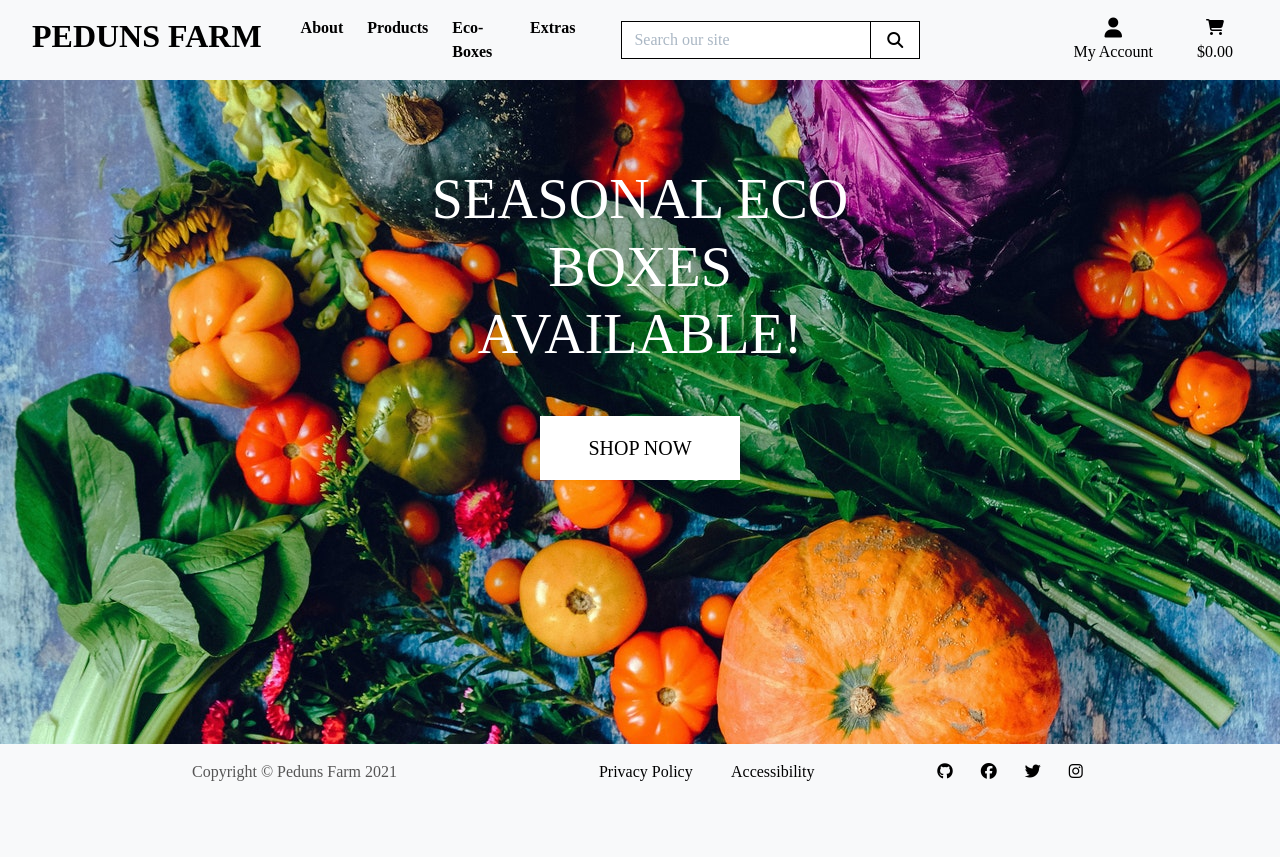
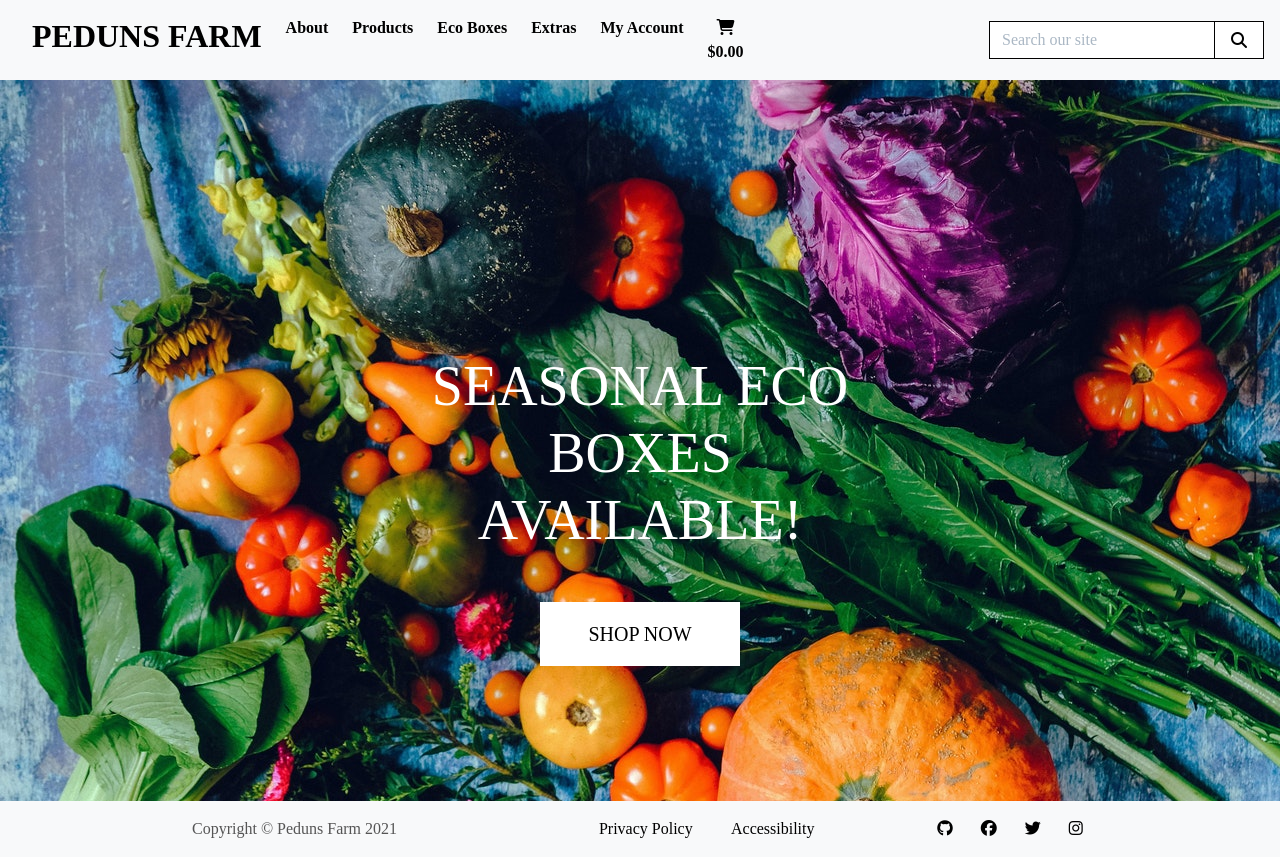
Before and after one commit to Joan-Amudu/Peduns-Farm, a Django app: page / in a window 1280 px wide. Before the commit the page ends 781 px from the top, so only its background shows below. Run offline with Django 3.2, Linux system fonts and the light colour scheme; some libraries are stand-ins or nearby versions.

Commit message:
Adjusting navbar on medium screens, especially ipad-pro

```diff
--- a/home/templates/home/index.html
+++ b/home/templates/home/index.html
@@ -3,7 +3,7 @@
 
 {% block content %}
 <div class="container h-100">
-    <div class="row h-100">
+    <div class="row h-100 home">
         <div class="col-12 col-md-6 offset-md-3 py-5">
             <h1 class="display-4 logo-font text-white text-center">
                 Seasonal Eco Boxes Available!
--- a/static/css/base.css
+++ b/static/css/base.css
@@ -193,14 +193,7 @@ footer i {
     color: #000;
 }
 
-/* -------------------------------- Media Queries */
 
-/* Slightly larger container on xl screens */
-@media (min-width: 1200px) {
-  .container {
-    max-width: 80%;
-  }
-}
 
 /* Allauth form formatting */
 
@@ -258,7 +251,7 @@ footer i {
 
 /* Custom Allauth form formatting */
 
-.account_title,
+.account_title span,
 .statement_title span {
     border-bottom: 4px solid #21b888;
     justify-content: center;
@@ -296,6 +289,14 @@ footer i {
     border-radius: 0;
 }
 
+/* -------------------------------- Media Queries */
+
+/* Slightly larger container on xl screens */
+@media (min-width: 1200px) {
+    .container {
+      max-width: 80%;
+    }
+  }
 
 /* fixed top navbar only on medium and up */
 @media (min-width: 992px) {
@@ -310,6 +311,10 @@ footer i {
     .header-container {
         padding-top: 164px;
     }
+
+    .home {
+        padding-top: 20%;
+    }
 }
 
 /* pad the top a bit when navbar is collapsed on mobile */
@@ -320,6 +325,6 @@ footer i {
 
     body {
         overflow: hidden;
-        min-height: 100vh;
+
     }
 }
--- a/templates/base.html
+++ b/templates/base.html
@@ -48,10 +48,10 @@
         </button>
 
           <div class="collapse navbar-collapse" id="navbarNav">
-            <div class="col-12 col-lg-4 my-auto py-1 py-lg-0">
-              <ul class="navbar-nav">
-                  <li class="nav-item dropdown">
-                      <a class="font-weight-bold nav-link text-black mr-2" href="#" id="all-products-link" data-toggle="dropdown" aria-haspopup="true" aria-expanded="false">
+              <ul class="navbar-nav mr-auto">
+                <!-- About Us -->
+                  <li class="font-weight-bold nav-item dropdown">
+                      <a class="nav-link text-black mr-2" href="#" id="all-products-link" data-toggle="dropdown" aria-haspopup="true" aria-expanded="false">
                           About
                       </a>
                       <div class="dropdown-menu border-0" aria-labelledby="all-products-link">
@@ -60,6 +60,7 @@
                           <a href="{% url 'contact' %}" class="dropdown-item">Contact Us</a>
                       </div>
                   </li>
+                  <!-- All Products -->
                   <li class="font-weight-bold nav-item dropdown">
                       <a class="nav-link text-black mr-2" href="#" id="all-products-link" data-toggle="dropdown" aria-haspopup="true" aria-expanded="false">
                           Products
@@ -73,7 +74,7 @@
                   </li>
                   <li class="font-weight-bold nav-item">
                       <a class="nav-link text-black mr-2" href="{% url 'products' %}?category=eco_boxes">
-                          Eco-Boxes
+                          Eco Boxes
                       </a>
                   </li>
                   <li class="font-weight-bold nav-item dropdown">
@@ -86,28 +87,11 @@
                           <a href="{% url 'products' %}?category=fruits,vegetables" class="dropdown-item">All Extras</a>
                       </div>
                   </li>
-              </ul>
-            </div>
-            <div class="col-12 col-lg-4 my-auto py-1 py-lg-0">
-              <form method="GET" action="{% url 'products' %}">
-                  <div class="input-group w-100">
-                      <input class="form-control border border-black rounded-0" type="text" name="q" placeholder="Search our site">
-                      <div class="input-group-append">
-                          <button class="form-control btn btn-black border border-black rounded-0" type="submit">
-                              <span class="icon">
-                                  <i class="fas fa-search"></i>
-                              </span>
-                          </button>
-                      </div>
-                  </div>
-              </form>
-            </div>
-            <div class="col-12 col-lg-4 my-auto py-1 py-lg-0">
-              <ul class="list-inline list-unstyled text-center text-lg-right my-0">
-                  <li class="list-inline-item dropdown">
+                  <!-- Account -->
+                  <li class="font-weight-bold list-inline-item dropdown">
                     <a class="text-black nav-link" href="#" id="user-options" data-toggle="dropdown" aria-haspopup="true" aria-expanded="false">
                         <div class="text-center">
-                              <div><i class="fas fa-user fa-lg"></i></div>
+
                             <p class="my-0">My Account</p>
                         </div>
                     </a>
@@ -124,7 +108,8 @@
                         {% endif %}
                     </div>
                   </li>
-                  <li class="list-inline-item">
+                  <!-- Shopping Cart -->
+                  <li class="font-weight-bold list-inline-item">
                       <a class="{% if grand_total %}text-info font-weight-bold{% else %}text-black{% endif %} nav-link" href="{% url 'view_cart' %}">
                           <div class="text-center">
                               <div><i class="fas fa-shopping-cart"></i></div>
@@ -139,7 +124,19 @@
                       </a>
                   </li>
                 </ul>
+                <!-- Search form -->
+                <form class="form-inline my-2 my-lg-0" method="GET" action="{% url 'products' %}">
+                  <div class="input-group w-100">
+                      <input class="form-control border border-black rounded-0" type="text" name="q" placeholder="Search our site">
+                      <div class="input-group-append">
+                          <button class="form-control btn btn-black border border-black rounded-0" type="submit">
+                              <span class="icon">
+                                  <i class="fas fa-search"></i>
+                              </span>
+                          </button>
                       </div>
+                  </div>
+              </form>
         </div>
       </nav>
     </header>
```
Lines whose indentation alone changed are shown as unchanged.
